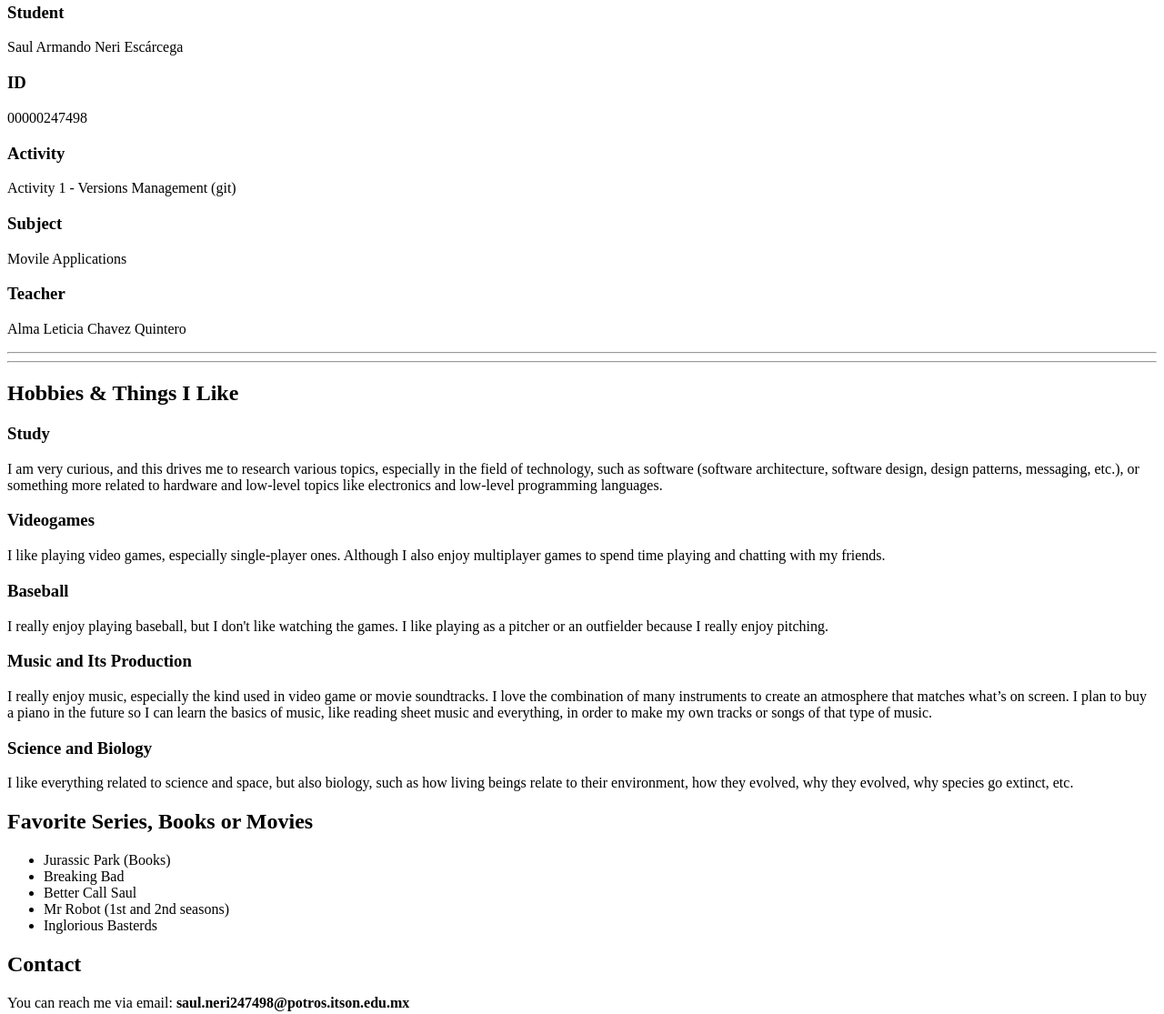
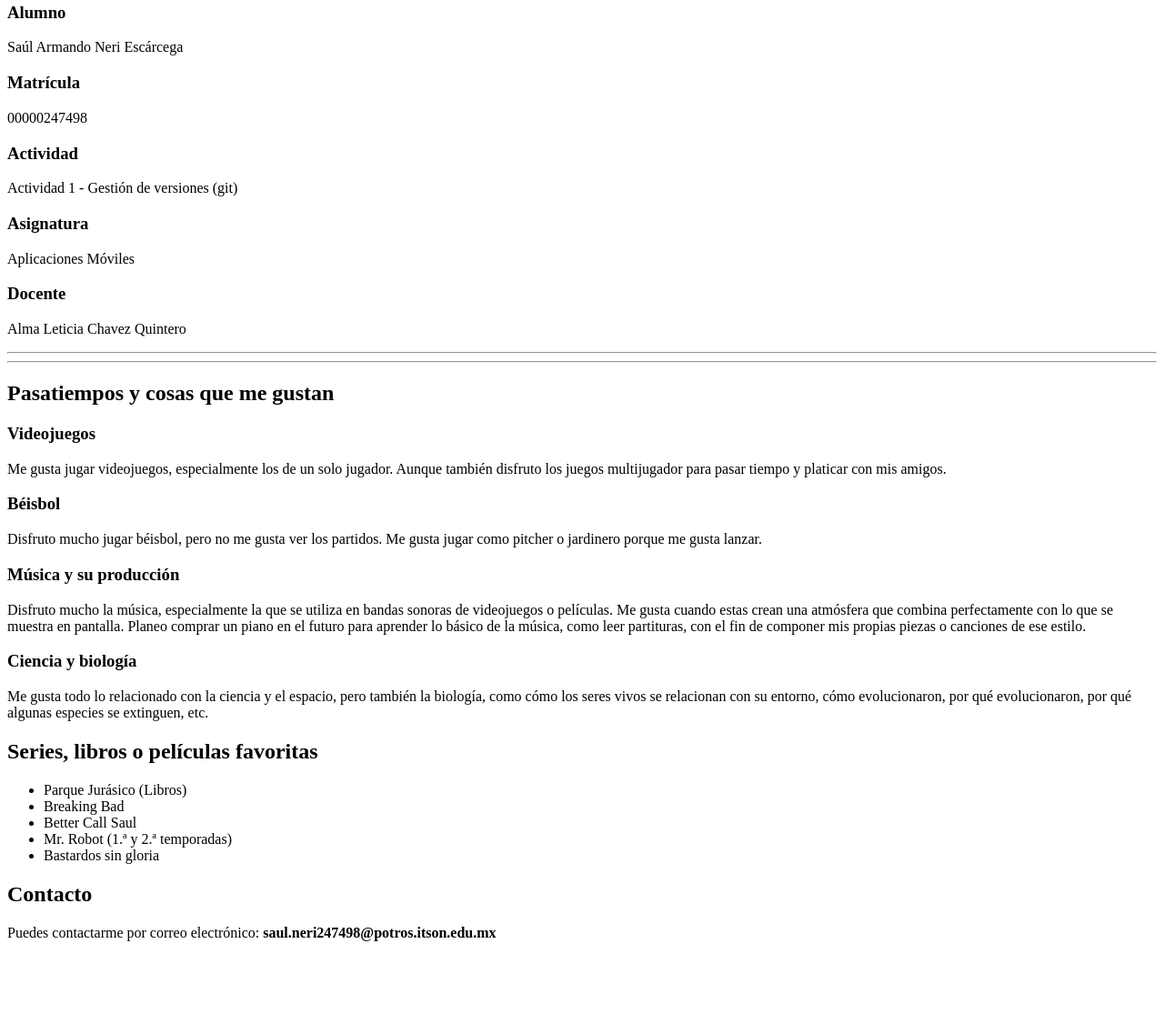
Before and after one commit to SaulNeri12/LandingNeriSaul, a plain HTML site: page index.html in a window 1280 px wide. Shown: the part 124-1239 px from the top of the page at 91% size. After the commit the page ends 1175 px from the top, so only its background shows below. Drawn offline with Linux system fonts and the light colour scheme.

Commit message:
Beginning of the end

```diff
--- a/index.html
+++ b/index.html
@@ -1,28 +1,28 @@
 <!DOCTYPE html>
-<html lang="en">
+<html lang="es">
 
 <head>
     <meta charset="UTF-8">
-    <title>Saúl Armando Neri Escárcega - Personal Page</title>
+    <title>Saúl Armando Neri Escárcega - Página Personal</title>
 </head>
 
 <body>
 
     <section>
         <img src="logo.png" alt="" srcset="">
-        <h3>Student</h3>
-        <p>Saul Armando Neri Escárcega</p>
+        <h3>Alumno</h3>
+        <p>Saúl Armando Neri Escárcega</p>
 
-        <h3>ID</h3>
+        <h3>Matrícula</h3>
         <p>00000247498</p>
 
-        <h3>Activity</h3>
-        <p>Activity 1 - Versions Management (git)</p>
+        <h3>Actividad</h3>
+        <p>Actividad 1 - Gestión de versiones (git)</p>
 
-        <h3>Subject</h3>
-        <p>Movile Applications</p>
+        <h3>Asignatura</h3>
+        <p>Aplicaciones Móviles</p>
 
-        <h3>Teacher</h3>
+        <h3>Docente</h3>
         <p>Alma Leticia Chavez Quintero</p>
     </section>
 
@@ -30,46 +30,42 @@
     <hr>
 
     <section>
-        <h2>Hobbies & Things I Like</h2>
+        <h2>Pasatiempos y cosas que me gustan</h2>
 
-        <h3>Study</h3>
-        <p>I am very curious, and this drives me to research various topics, especially in the field of technology, such
-            as software (software architecture, software design, design patterns, messaging, etc.), or something more
-            related to hardware and low-level topics like electronics and low-level programming languages.</p>
+        <h3>Videojuegos</h3>
+        <p>Me gusta jugar videojuegos, especialmente los de un solo jugador. Aunque también disfruto los juegos
+            multijugador para pasar tiempo y platicar con mis amigos.</p>
 
-        <h3>Videogames</h3>
-        <p>I like playing video games, especially single-player ones. Although I also enjoy multiplayer games to spend
-            time playing and chatting with my friends.</p>
+        <h3>Béisbol</h3>
+        <p>Disfruto mucho jugar béisbol, pero no me gusta ver los partidos. Me gusta jugar como pitcher o jardinero
+            porque me gusta lanzar.</p>
 
-        <h3>Baseball</h3>
-        <p>I really enjoy playing baseball, but I don't like watching the games. I like playing as a pitcher or an
-            outfielder because I really enjoy pitching.</p>
+        <h3>Música y su producción</h3>
+        <p>Disfruto mucho la música, especialmente la que se utiliza en bandas sonoras de videojuegos o películas. Me
+            gusta cuando estas crean una atmósfera que combina perfectamente con lo que se muestra en
+            pantalla. Planeo comprar un piano en el futuro para aprender lo básico de la música, como leer partituras,
+            con el fin de componer mis propias piezas o canciones de ese estilo.</p>
 
-        <h3>Music and Its Production</h3>
-        <p>I really enjoy music, especially the kind used in video game or movie soundtracks. I love the combination of
-            many instruments to create an atmosphere that matches what’s on screen. I plan to buy a piano in the future
-            so I can learn the basics of music, like reading sheet music and everything, in order to make my own tracks
-            or songs of that type of music.</p>
-
-        <h3>Science and Biology</h3>
-        <p>I like everything related to science and space, but also biology, such as how living beings relate to their
-            environment, how they evolved, why they evolved, why species go extinct, etc.</p>
+        <h3>Ciencia y biología</h3>
+        <p>Me gusta todo lo relacionado con la ciencia y el espacio, pero también la biología, como cómo los seres vivos
+            se relacionan con su entorno, cómo evolucionaron, por qué evolucionaron, por qué algunas especies se
+            extinguen, etc.</p>
     </section>
 
     <section>
-        <h2>Favorite Series, Books or Movies</h2>
+        <h2>Series, libros o películas favoritas</h2>
         <ul>
-            <li>Jurassic Park (Books)</li>
+            <li>Parque Jurásico (Libros)</li>
             <li>Breaking Bad</li>
             <li>Better Call Saul</li>
-            <li>Mr Robot (1st and 2nd seasons)</li>
-            <li>Inglorious Basterds</li>
+            <li>Mr. Robot (1.ª y 2.ª temporadas)</li>
+            <li>Bastardos sin gloria</li>
         </ul>
     </section>
 
     <section>
-        <h2>Contact</h2>
-        <p>You can reach me via email: <strong>saul.neri247498@potros.itson.edu.mx</strong></p>
+        <h2>Contacto</h2>
+        <p>Puedes contactarme por correo electrónico: <strong>saul.neri247498@potros.itson.edu.mx</strong></p>
     </section>
 
 </body>
```
